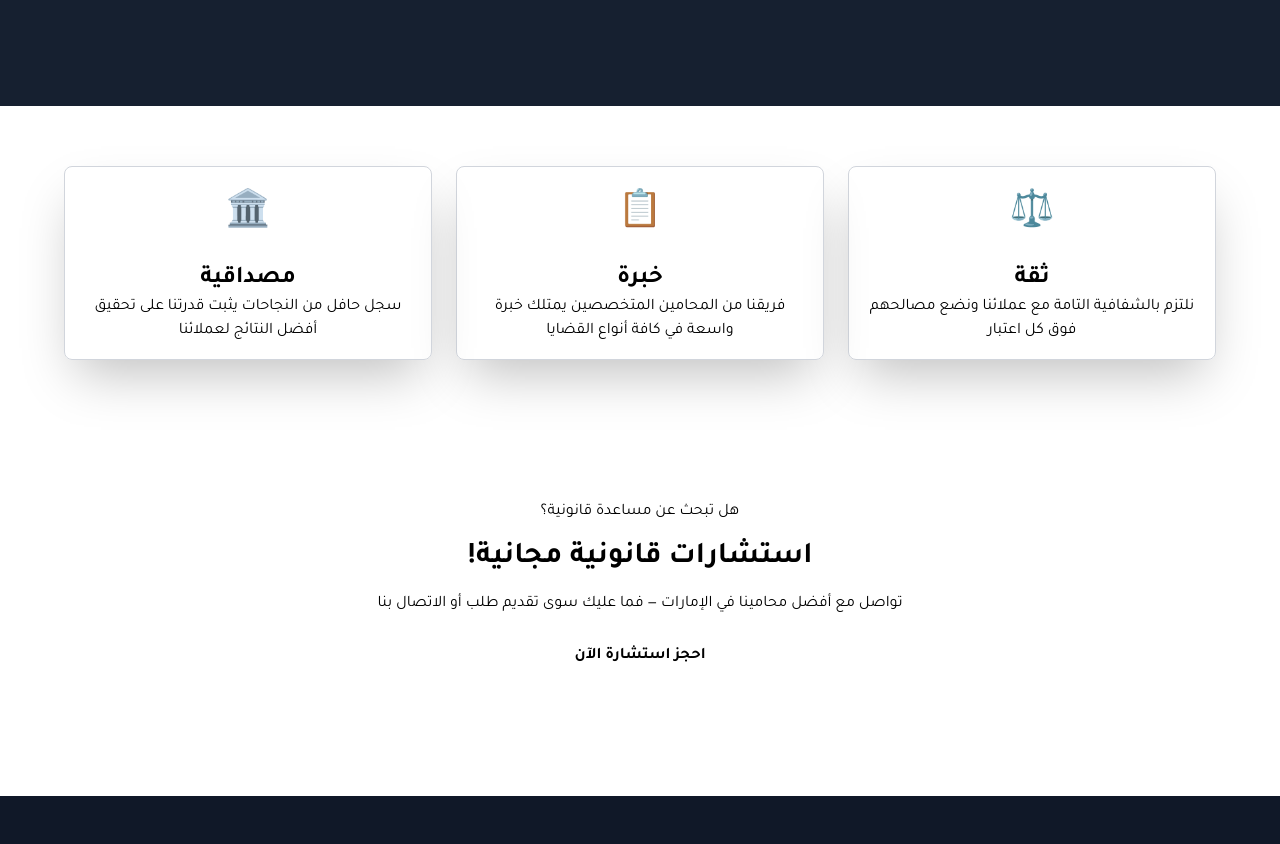
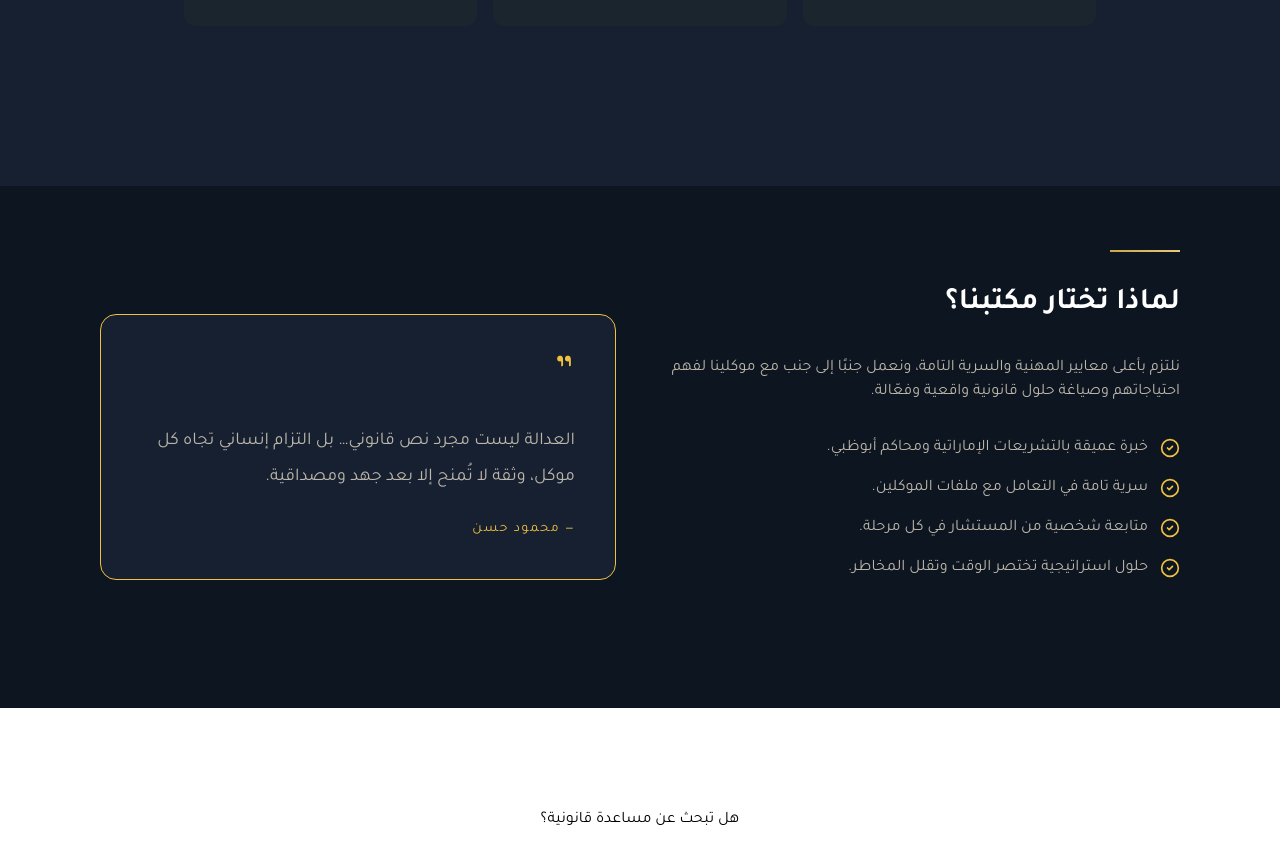
Before and after one commit to M-Abd-ELazeem/lawyer-website, a Next.js app: page / in a window 1280 px wide. Shown: the part 2325-3169 px from the top of the page. Built offline with nearby package versions, Linux system fonts and the light colour scheme.

Commit message:
feat:finish section WhyUs

```diff
--- a/components/Services.tsx
+++ b/components/Services.tsx
@@ -58,9 +58,9 @@ export default function Services() {
           viewBox="0 0 24 24"
           fill="none"
           stroke="currentColor"
-          stroke-width="2"
-          stroke-linecap="round"
-          stroke-linejoin="round"
+          strokeWidth="2"
+          strokeLinecap="round"
+          strokeLinejoin="round"
           className="lucide lucide-users size-6"
           aria-hidden="true"
         >
@@ -82,9 +82,9 @@ export default function Services() {
           viewBox="0 0 24 24"
           fill="none"
           stroke="currentColor"
-          stroke-width="2"
-          stroke-linecap="round"
-          stroke-linejoin="round"
+          strokeWidth="2"
+          strokeLinecap="round"
+          strokeLinejoin="round"
           className="lucide lucide-file-text size-6"
           aria-hidden="true"
         >
@@ -107,9 +107,9 @@ export default function Services() {
           viewBox="0 0 24 24"
           fill="none"
           stroke="currentColor"
-          stroke-width="2"
-          stroke-linecap="round"
-          stroke-linejoin="round"
+          strokeWidth="2"
+          strokeLinecap="round"
+          strokeLinejoin="round"
           className="lucide lucide-gavel size-6"
           aria-hidden="true"
         >
@@ -133,9 +133,9 @@ export default function Services() {
           viewBox="0 0 24 24"
           fill="none"
           stroke="currentColor"
-          stroke-width="2"
-          stroke-linecap="round"
-          stroke-linejoin="round"
+          strokeWidth="2"
+          strokeLinecap="round"
+          strokeLinejoin="round"
           className="lucide lucide-scale size-6"
           aria-hidden="true"
         >
@@ -151,6 +151,7 @@ export default function Services() {
 
   return (
     <section className=" container bg-dark-secondary   px-16 py-20">
+      <div className="max-w-7xl mx-auto space-y-16 px-6  lg:px-10">
         <div className="w-full text-center ">
           {/* gold line */}
           <span className="gold-divider mb-6"></span>
@@ -159,7 +160,7 @@ export default function Services() {
         </div>
         <div className=" text-center p-20">
           {/* grid  */}
-        <div className="grid grid-cols-3 gap-6">
+          <div className="grid grid-cols-1 sm:grid-cols-2 lg:grid-cols-3 gap-4 pt-6">
             {services.map((service, index) => (
               <div key={index} className="card text-right">
                 <div className="text-gold text-3xl mb-3 icon-box">{service.icon}</div>
@@ -169,6 +170,7 @@ export default function Services() {
             ))}
           </div>
         </div>
+      </div>
     </section>
   );
 }
--- a/components/WhyUs.tsx
+++ b/components/WhyUs.tsx
@@ -1,25 +1,109 @@
 export default function WhyUs() {
 
-    const services = [
-      { icon: "⚖️", title: "ثقة", desc: "نلتزم بالشفافية التامة مع عملائنا ونضع مصالحهم فوق كل اعتبار" },
-      { icon: "📋", title: "خبرة", desc: "فريقنا من المحامين المتخصصين يمتلك خبرة واسعة في كافة أنواع القضايا" },
-      { icon: "🏛️", title: "مصداقية", desc: "سجل حافل من النجاحات يثبت قدرتنا على تحقيق أفضل النتائج لعملائنا" },
-    ];
 
   return (
-      <section className=" container my-5 px-16 py-10 ">
-        <div className=" text-center">
-          {/* grid  */}
-          <div className="grid grid-cols-3 gap-6">
-            {services.map((service, index) => (
-              <div key={index} className="bg-mist-500 p-4 shadow-2xl border rounded-lg border-gray-300">
-                <p className="text-4xl w-16 h-16 flex items-center justify-center rounded-full bg-white mx-auto mb-4">
-                  {service.icon}
+    <section className=" container bg-dark-section py-16 px-6 lg:px-15 ">
+      <div className="max-w-7xl mx-auto space-y-16 flex flex-col lg:flex-row gap-12 items-center px-6  lg:px-10">
+        {/*right  */}
+        <div className="w-full lg:flex-1 text-right space-y-4">
+          {/* gold line */}
+          <span className="gold-divider mb-6"></span>
+          <h1 className="text-2xl lg:text-3xl font-bold text-c-white leading-tight">لماذا تختار مكتبنا؟</h1>
+          <p className="text-c-foreground py-4">
+            نلتزم بأعلى معايير المهنية والسرية التامة، ونعمل جنبًا إلى جنب مع موكلينا لفهم احتياجاتهم وصياغة حلول
+            قانونية واقعية وفعّالة.
           </p>
-                <h4 className="text-2xl font-bold">{service.title}</h4>
-                <p>{service.desc}</p>
+          {/*  */}
+          <ul className="text-c-foreground mt-4 space-y-4">
+            <li className="flex items-start gap-3">
+              <svg
+                xmlns="http://www.w3.org/2000/svg"
+                width="24"
+                height="24"
+                viewBox="0 0 24 24"
+                fill="none"
+                stroke="currentColor"
+                strokeWidth="2"
+                strokeLinecap="round"
+                strokeLinejoin="round"
+                className="lucide lucide-circle-check size-5 text-gold mt-0.5 shrink-0"
+                aria-hidden="true"
+              >
+                <circle cx="12" cy="12" r="10"></circle>
+                <path d="m9 12 2 2 4-4"></path>
+              </svg>
+              <span className="text-foreground/90">خبرة عميقة بالتشريعات الإماراتية ومحاكم أبوظبي.</span>
+            </li>
+            <li className="flex items-start gap-3">
+              <svg
+                xmlns="http://www.w3.org/2000/svg"
+                width="24"
+                height="24"
+                viewBox="0 0 24 24"
+                fill="none"
+                stroke="currentColor"
+                strokeWidth="2"
+                strokeLinecap="round"
+                strokeLinejoin="round"
+                className="lucide lucide-circle-check size-5 text-gold mt-0.5 shrink-0"
+                aria-hidden="true"
+              >
+                <circle cx="12" cy="12" r="10"></circle>
+                <path d="m9 12 2 2 4-4"></path>
+              </svg>
+              <span className="text-foreground/90">سرية تامة في التعامل مع ملفات الموكلين.</span>
+            </li>
+            <li className="flex items-start gap-3">
+              <svg
+                xmlns="http://www.w3.org/2000/svg"
+                width="24"
+                height="24"
+                viewBox="0 0 24 24"
+                fill="none"
+                stroke="currentColor"
+                strokeWidth="2"
+                strokeLinecap="round"
+                strokeLinejoin="round"
+                className="lucide lucide-circle-check size-5 text-gold mt-0.5 shrink-0"
+                aria-hidden="true"
+              >
+                <circle cx="12" cy="12" r="10"></circle>
+                <path d="m9 12 2 2 4-4"></path>
+              </svg>
+              <span className="text-foreground/90">متابعة شخصية من المستشار في كل مرحلة.</span>
+            </li>
+            <li className="flex items-start gap-3">
+              <svg
+                xmlns="http://www.w3.org/2000/svg"
+                width="24"
+                height="24"
+                viewBox="0 0 24 24"
+                fill="none"
+                stroke="currentColor"
+                strokeWidth="2"
+                strokeLinecap="round"
+                strokeLinejoin="round"
+                className="lucide lucide-circle-check size-5 text-gold mt-0.5 shrink-0"
+                aria-hidden="true"
+              >
+                <circle cx="12" cy="12" r="10"></circle>
+                <path d="m9 12 2 2 4-4"></path>
+              </svg>
+              <span className="text-foreground/90">حلول استراتيجية تختصر الوقت وتقلل المخاطر.</span>
+            </li>
+          </ul>
         </div>
-            ))}
+
+        {/* left */}
+        <div className="relative w-full lg:flex-1 text-right space-y-4  ">
+          <div className="absolute -inset-4 bg-gradient-gold/30 blur-2xl rounded-3xl"></div>
+          <blockquote className="relative rounded-2xl border border-gold bg-dark-secondary p-10 shadow-elegant">
+            <div className="text-gold text-6xl leading-none font-display">”</div>
+            <p className="mt-2 text-lg leading-loose text-c-foreground">
+              العدالة ليست مجرد نص قانوني… بل التزام إنساني تجاه كل موكل، وثقة لا تُمنح إلا بعد جهد ومصداقية.
+            </p>
+            <footer className="mt-6 text-sm text-gold tracking-widest">— محمود حسن</footer>
+          </blockquote>
         </div>
       </div>
     </section>
```
Lines whose indentation alone changed are shown as unchanged.
